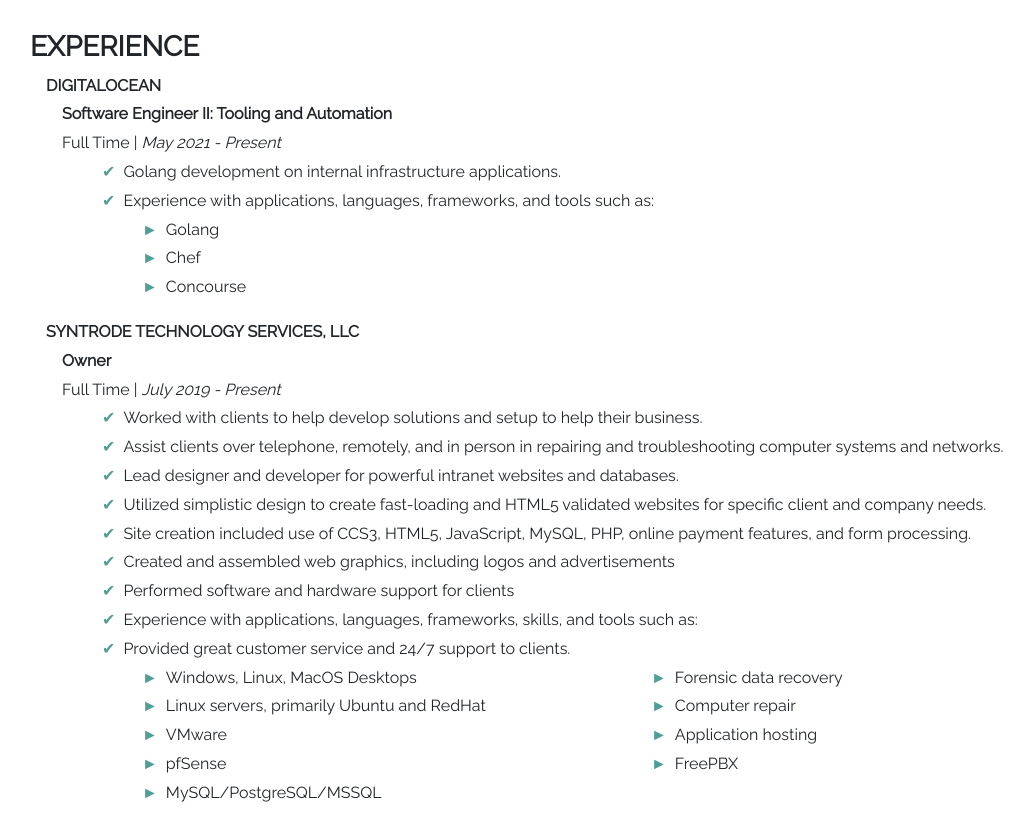
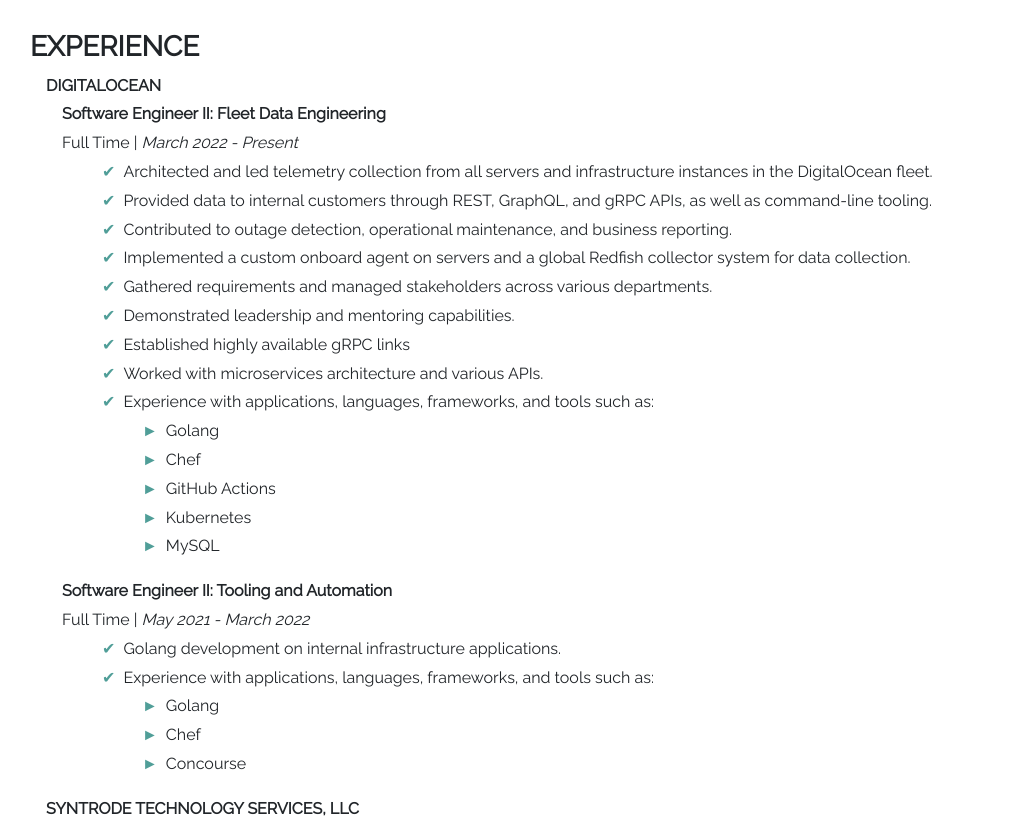
Before and after one commit to mattburchett/burchett.dev, a plain HTML site: page index.html in a window 1280 px wide. Shown: the part 582-1403 px from the top of the page, without its empty margins (72-1106 px from the left). Drawn offline with nearby package versions, Linux system fonts and the light colour scheme.

Commit message:
updating DO things

```diff
--- a/index.html
+++ b/index.html
@@ -54,8 +54,37 @@
           <strong>DigitalOcean</strong></br>
         </div>
         <div class="job-position">
+          <strong>Software Engineer II: Fleet Data Engineering</strong></br>
+          Full Time | <i>March 2022 - Present</i>
+          <ul class="job-description">
+            <li>Architected and led telemetry collection from all servers and infrastructure instances in the
+              DigitalOcean fleet.</li>
+            <li>Provided data to internal customers through REST, GraphQL, and gRPC APIs, as well as command-line
+              tooling.</li>
+            <li>Contributed to outage detection, operational maintenance, and business reporting.</li>
+            <li>Implemented a custom onboard agent on servers and a global Redfish collector system for data collection.
+            </li>
+            <li>Gathered requirements and managed stakeholders across various departments.</li>
+            <li>Demonstrated leadership and mentoring capabilities.</li>
+            <li>Established highly available gRPC links</li>
+            <li>Worked with microservices architecture and various APIs.</li>
+            <li>Experience with applications, languages, frameworks, and tools such as:</li>
+            <div class="row">
+              <column class="col-sm">
+                <ul class="list-skills">
+                  <li>Golang</li>
+                  <li>Chef</li>
+                  <li>GitHub Actions</li>
+                  <li>Kubernetes</li>
+                  <li>MySQL</li>
+                </ul>
+              </column>
+            </div>
+          </ul>
+        </div>
+        <div class="job-position">
           <strong>Software Engineer II: Tooling and Automation</strong></br>
-					Full Time | <i>May 2021 - Present</i>
+          Full Time | <i>May 2021 - March 2022</i>
           <ul class="job-description">
             <li>Golang development on internal infrastructure applications.</li>
             <li>Experience with applications, languages, frameworks, and tools such as:</li>
@@ -78,10 +107,13 @@
           Full Time | <i>July 2019 - Present</i>
           <ul class="job-description">
             <li>Worked with clients to help develop solutions and setup to help their business.</li>
-            <li>Assist clients over telephone, remotely, and in person in repairing and troubleshooting computer systems and networks.</li>
+            <li>Assist clients over telephone, remotely, and in person in repairing and troubleshooting computer systems
+              and networks.</li>
             <li>Lead designer and developer for powerful intranet websites and databases.</li>
-            <li>Utilized simplistic design to create fast-loading and HTML5 validated websites for specific client and company needs.</li>
-            <li>Site creation included use of CCS3, HTML5, JavaScript, MySQL, PHP, online payment features, and form processing.</li>
+            <li>Utilized simplistic design to create fast-loading and HTML5 validated websites for specific client and
+              company needs.</li>
+            <li>Site creation included use of CCS3, HTML5, JavaScript, MySQL, PHP, online payment features, and form
+              processing.</li>
             <li>Created and assembled web graphics, including logos and advertisements</li>
             <li>Performed software and hardware support for clients</li>
             <li>Experience with applications, languages, frameworks, skills, and tools such as:</li>
```
Lines whose indentation alone changed are shown as unchanged.
